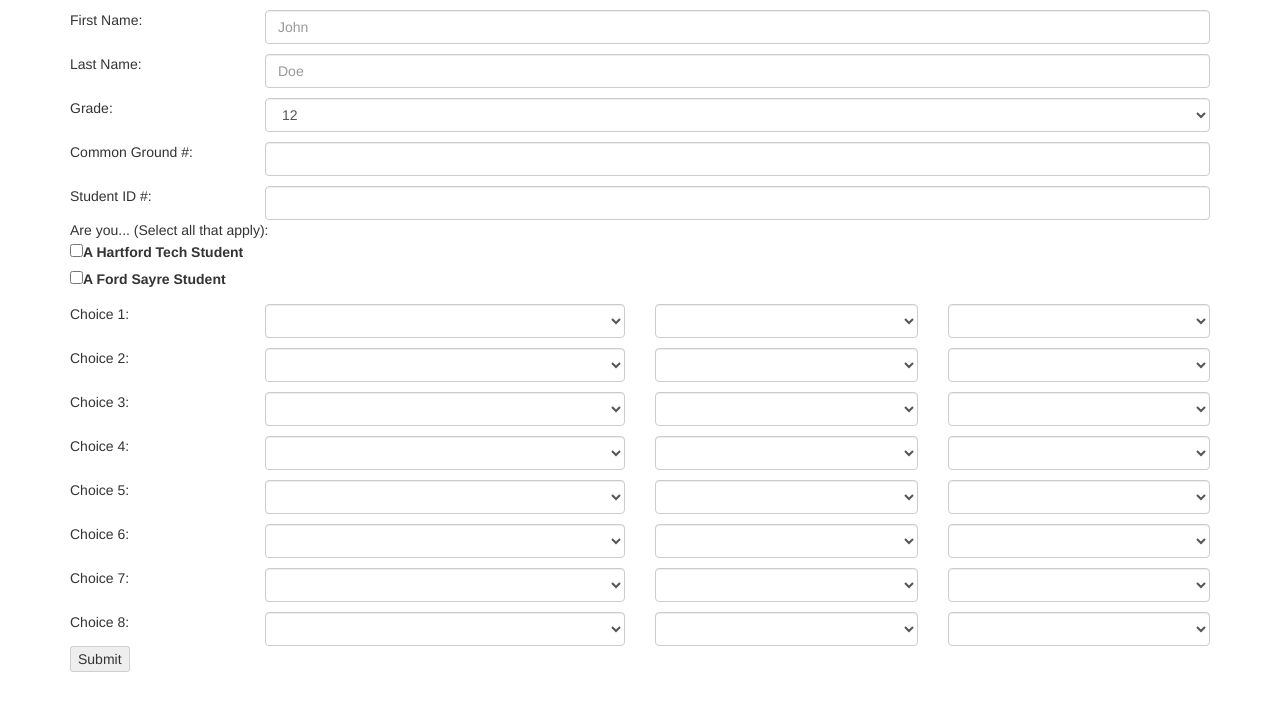
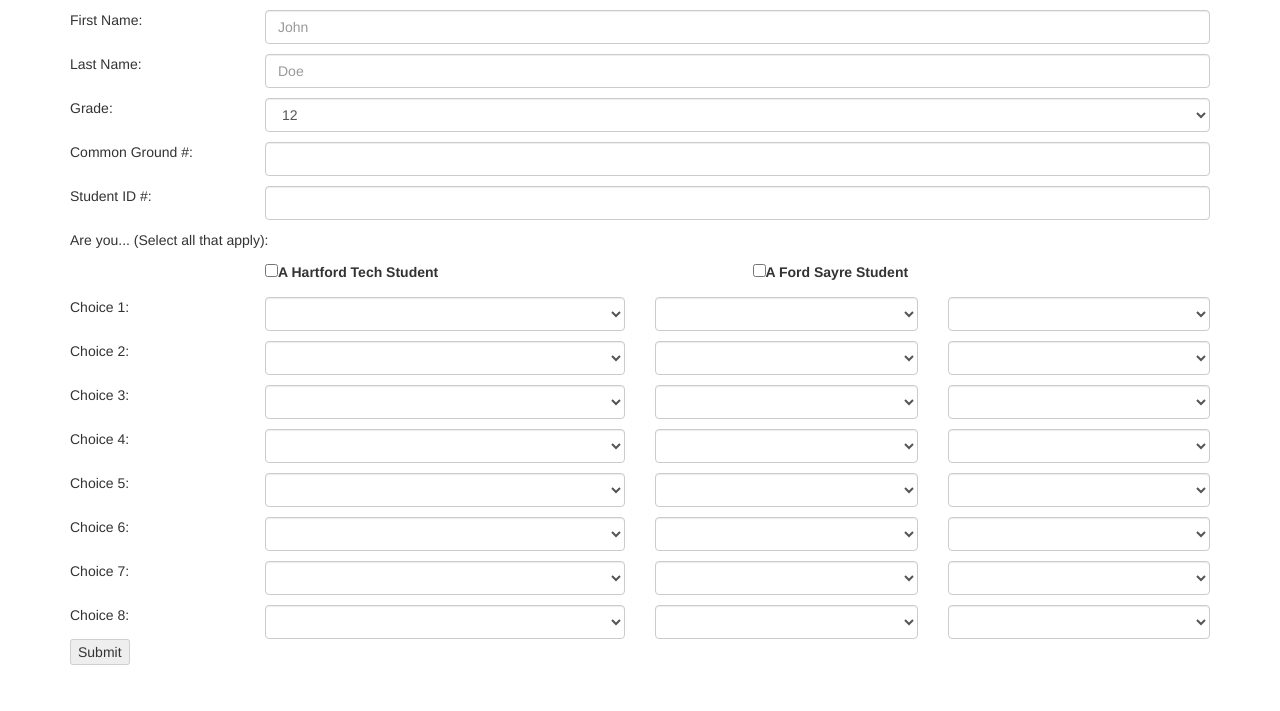
Before and after one commit to owenversteeg/marchintensiveplacement, a PHP site: page / in a window 1280 px wide. Shown: the top 711 px of the page. Run offline with PHP 8.4, Linux system fonts and the light colour scheme; data that the repository does not hold is empty; some libraries are stand-ins or nearby versions.

Commit message:
Done bootstrapping, mostly

```diff
--- a/website/index.php
+++ b/website/index.php
@@ -202,9 +202,19 @@ if (array_key_exists("submitting", $_POST)) {
 					<div class="col-md-2">Student ID #:</div>
 					<div class="col-md-10"><input class="form-control" type="text" name="studentid" id="studentid"></div>
 				</div>
-				Are you... (Select all that apply):<br>
-				<input type="checkbox" id="hartford" name="hartford"><label for="hartford">A Hartford Tech Student</label><br>
-				<input type="checkbox" id="fordsayre" name="fordsayre"><label for="fordsayre">A Ford Sayre Student</label>
+				<div class="row row-margin-top row-margin-bottom">
+					<div class="col-md-4">
+						Are you... (Select all that apply):
+					</div>
+				</div>
+				<div class="row row-margin-top row-margin-bottom">
+					<div class="col-md-5 col-md-offset-2">
+						<input type="checkbox" id="hartford" name="hartford"><label for="hartford">A Hartford Tech Student</label>
+					</div>
+					<div class="col-md-5">
+						<input type="checkbox" id="fordsayre" name="fordsayre"><label for="fordsayre">A Ford Sayre Student</label>
+					</div>
+				</div>
 			</div>
 			<div>
 				<?php
```
